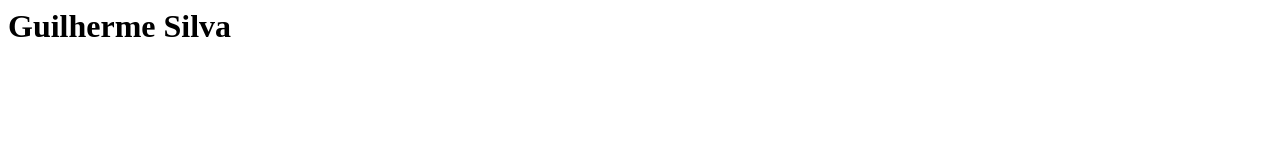
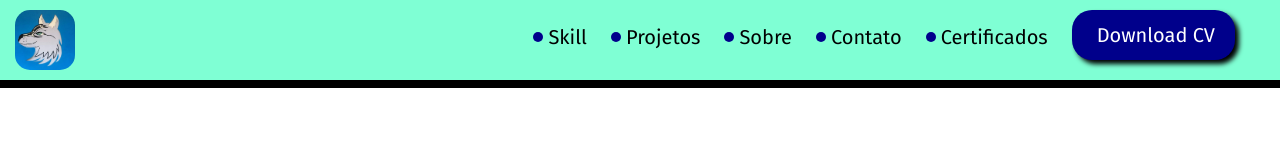
Before and after one commit to Guisoares2/Guisoares2.github.io, a plain HTML site: page index.html in a window 1280 px wide. Drawn offline with Linux system fonts and the light colour scheme; a web font is replaced by a local one.

Commit message:
Add o Porjeto pagina pessoal!

```diff
--- /dev/null
+++ b/css/index.css
@@ -0,0 +1,60 @@
+header {
+    display: flex;
+    justify-content: space-between;
+    background-color: aquamarine;
+    border-bottom: 8px solid black;
+    padding: 10px 15px;
+    }
+
+img {
+
+        width: 60px;
+        height: 60px;
+        border-radius: 15px;
+       }
+
+nav{
+    text-align: right;
+    margin-right: 10px;
+}
+a {
+    display: inline-flex;
+    align-items: center;
+    color:black;
+    font-family: "Fira Sans";
+    font-size: 20px;
+    font-weight: 400;
+    text-decoration: none;
+    margin-right: 20px;
+}
+
+a::before {
+    content: "";
+    background-color: darkblue;
+    width: 10px;
+    height: 10px;
+    margin-right: 5px;
+    border-radius: 100%;
+}
+
+
+#button {
+    display: inline-block;
+    background-color: darkblue;
+    color: white;
+    border-radius: 20px;
+    height: 50px;
+    padding-left: 20px;
+    padding-right: 20px;
+    line-height: 50px;
+    box-shadow: 4px 4px 5px black;
+}
+#button:hover {
+	background:linear-gradient(to bottom, #00dee6 5%, #006b6e 100%);
+    transform: scale(1.08);
+	background-color:#415989;
+}
+#button:active {
+	position:relative;
+	top:1px;
+}
--- /dev/null
+++ b/css/reset.css
@@ -0,0 +1,3 @@
+body{
+    margin: 0;
+}
--- a/index.html
+++ b/index.html
@@ -1 +1,28 @@
-<h1>Guilherme Silva</h1>
+<!DOCTYPE html>
+<html lang="pt-BR">
+<head>
+    <meta charset="UTF-8">
+    <title>Guilherme Soares</title>
+
+    <link rel="preconnect" href="https://fonts.gstatic.com">
+    <link href="https://fonts.googleapis.com/css2?family=Dancing+Script:wght@500&family=Fira+Sans:wght@200;400;800&family=Zen+Dots&display=swap" rel="stylesheet">
+
+    <link rel="stylesheet" href="css/reset.css">
+    <link rel="stylesheet" href="css/index.css">
+</head>
+<body>
+    <header>
+        <img src="Assets/IMG/logo.jpg" alt="Avatar Guilherme Soares">
+
+        <nav>
+            <a href="" lang="en">Skill</a>
+            <a href="">Projetos</a>
+            <a href="">Sobre</a>
+            <a href="">Contato</a>
+            <a href="">Certificados</a>
+            <a id="button" href="" lang="en">Download CV</a>
+        </nav>
+    </header>
+
+</body>
+</html>
```
Also changed, not shown: Assets/IMG/logo.jpg (added).
